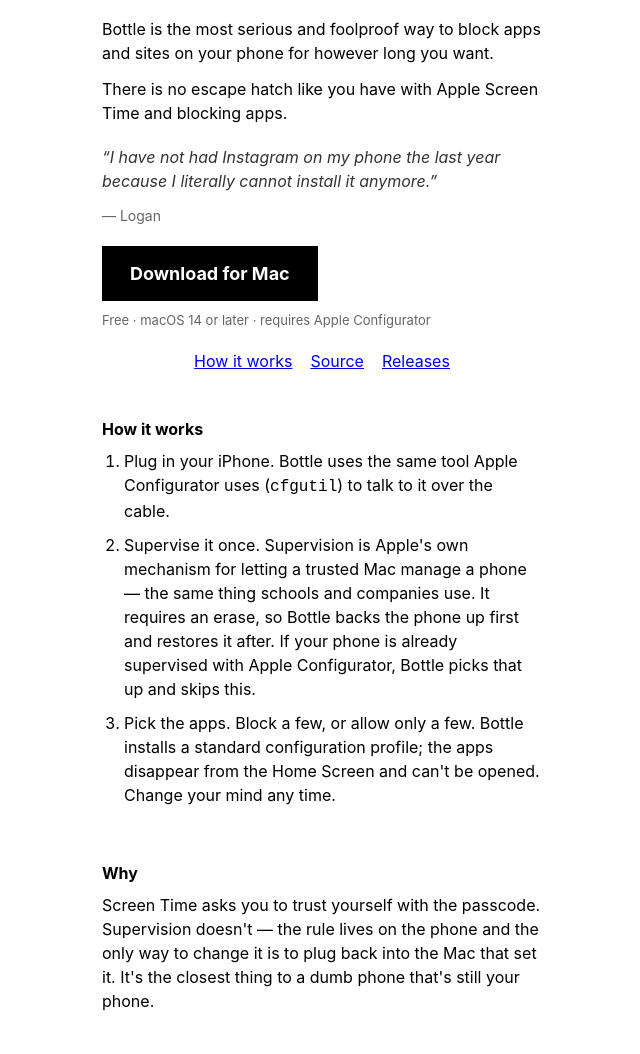
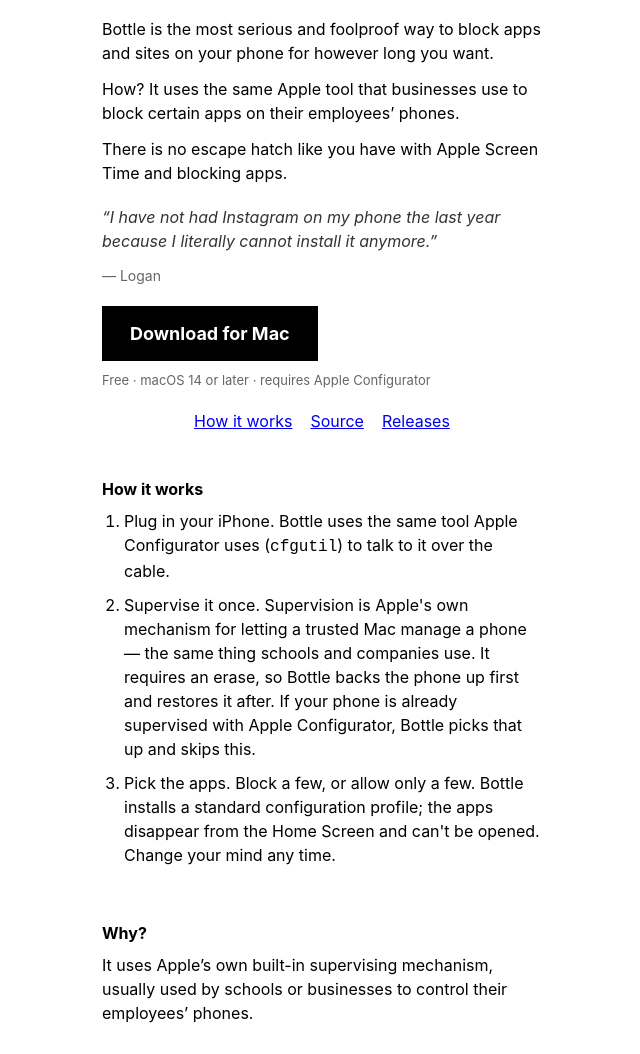
Before and after one commit to lcvaleski/bottle, a plain HTML site: page site/index.html in a window 1280 px wide. Shown: the part 213-1267 px from the top of the page, without its empty margins (318-958 px from the left). Drawn offline with Linux system fonts and the light colour scheme.

Commit message:
Site: copy update

```diff
--- a/site/index.html
+++ b/site/index.html
@@ -121,6 +121,7 @@
 
         <div class="lines">
             <p>Bottle is the most serious and foolproof way to block apps and sites on your phone for however long you want.</p>
+            <p>How? It uses the same Apple tool that businesses use to block certain apps on their employees’ phones.</p>
             <p>There is no escape hatch like you have with Apple Screen Time and blocking apps.</p>
             <blockquote>
                 <p>“I have not had Instagram on my phone the last year because I literally cannot install it anymore.”</p>
@@ -150,8 +151,8 @@
         </section>
 
         <section>
-            <h2>Why</h2>
-            <p>Screen Time asks you to trust yourself with the passcode. Supervision doesn't — the rule lives on the phone and the only way to change it is to plug back into the Mac that set it. It's the closest thing to a dumb phone that's still your phone.</p>
+            <h2>Why?</h2>
+            <p>It uses Apple’s own built-in supervising mechanism, usually used by schools or businesses to control their employees’ phones.</p>
         </section>
 
         <section>
```
